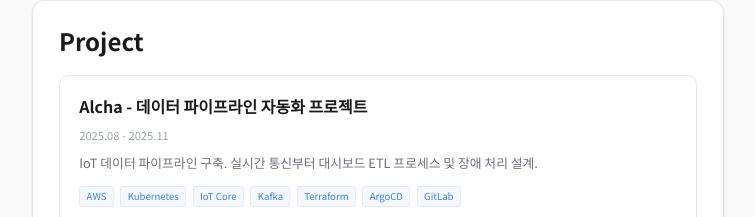
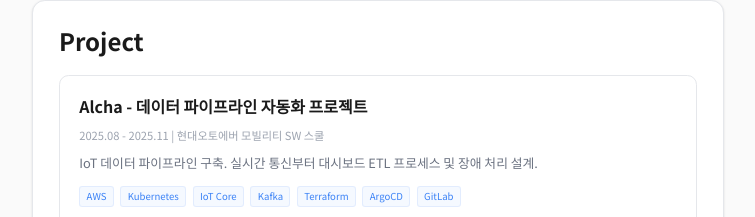
Before and after one commit to xxng1/xxng1-blog, a Next.js app: page /about in a window 1280 px wide. Shown: the part 1800-2017 px from the top of the page, without its empty margins (262-1017 px from the left). Built offline with nearby package versions, Linux system fonts and the light colour scheme.

Commit message:
chore: 프로젝트 출처추가

```diff
--- a/src/components/projects-section.tsx
+++ b/src/components/projects-section.tsx
@@ -3,7 +3,7 @@
 const projects = [
   {
     title: 'Alcha - 데이터 파이프라인 자동화 프로젝트',
-    period: '2025.08 - 2025.11',
+    period: '2025.08 - 2025.11 | 현대오토에버 모빌리티 SW 스쿨',
     description: 'IoT 데이터 파이프라인 구축. 실시간 통신부터 대시보드 ETL 프로세스 및 장애 처리 설계.',
     techStack: ['AWS', 'Kubernetes', 'IoT Core', 'Kafka', 'Terraform', 'ArgoCD', 'GitLab'],
   },
```
